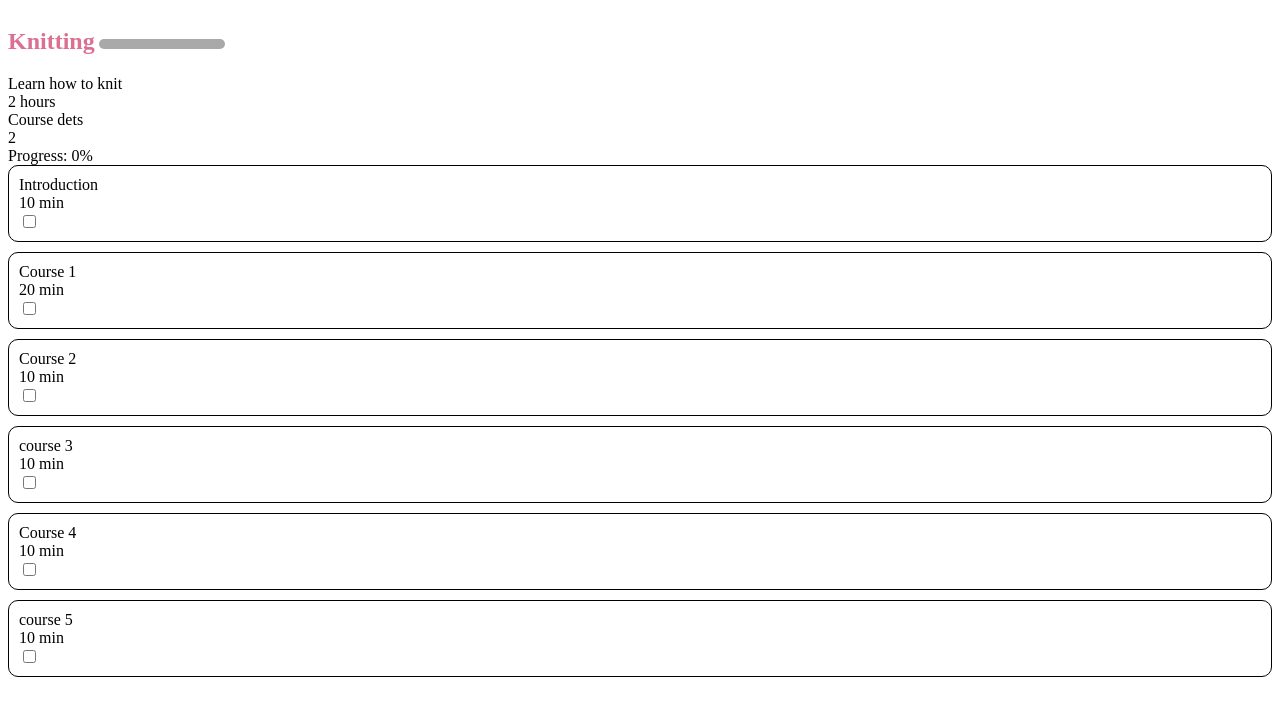
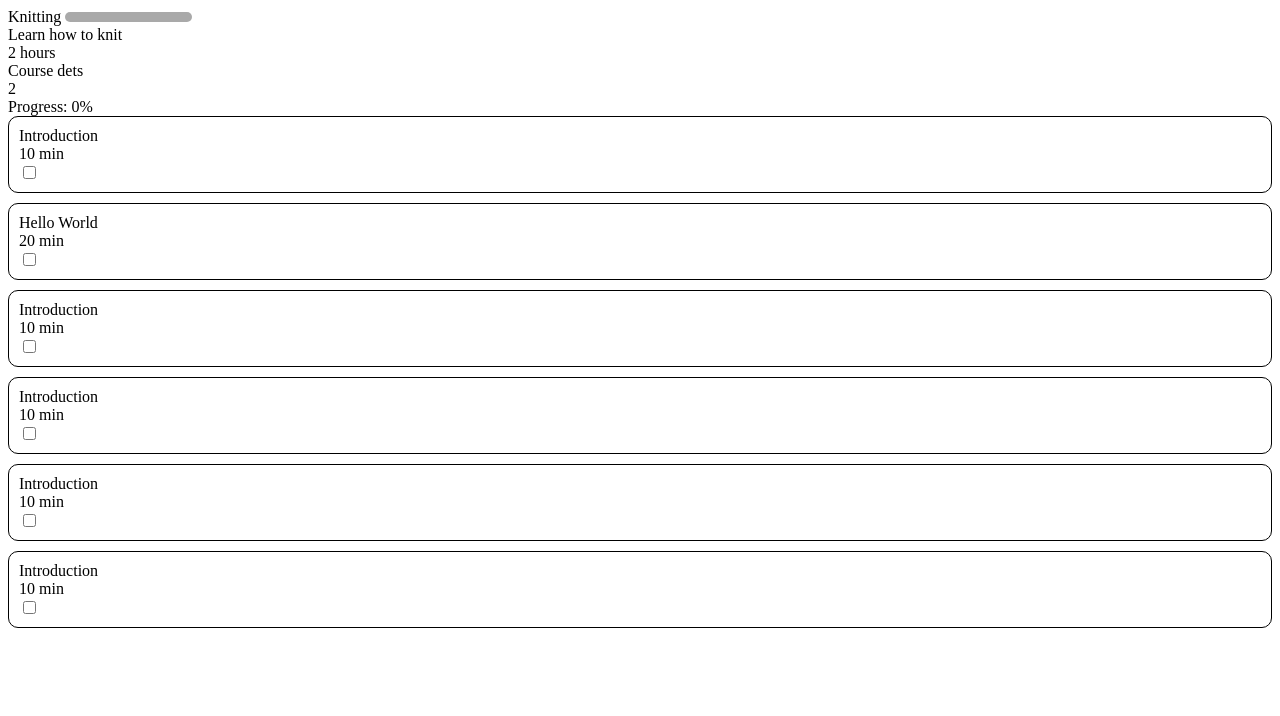
Before and after one commit to Atharv56/Codeissance_50_SyntaxEnemies, a plain HTML site: page prog.html in a window 1280 px wide. Drawn offline with Linux system fonts and the light colour scheme.

Commit message:
progress

```diff
--- a/prog.html
+++ b/prog.html
@@ -1,20 +1,20 @@
 <html lang="en">
 
 <head>
-    <link rel="stylesheet" href="./prog.css">
-    <script src="./prog.js"></script>
+    <link rel="stylesheet" href="prog.css">
+    <script src="prog.js"></script>
     <meta charset="UTF-8">
     <meta http-equiv="X-UA-Compatible" content="IE=edge">
     <meta name="viewport" content="width=device-width, initial-scale=1.0">
-    <title>Course-1</title>
+    <title>Course Page</title>
 </head>
 
 <body>
     <!-- <div id="header">
         <header></header>
     </div> -->
-    <div id="upperHead" style="color: palevioletred;">
-        <div class="inline"><h2>Knitting</h2></div>
+    <div id="upperHead">
+        <div class="inline">Knitting</div>
         <div class="inline" id="progressBar">
             <div id="bar"></div>
         </div>
@@ -35,27 +35,27 @@
             <input id='progCheck' type='checkbox' onclick="checkBox(this)"/>
         </div>
         <div class="course">
-            <div class="courseTitle">Course 1</div>
+            <div class="courseTitle">Hello World</div>
             <div class="courseTime">20 min</div>
             <input id='progCheck' type='checkbox' onclick="checkBox(this)"/>
         </div>
         <div class="course">
-            <div class="courseTitle">Course 2</div>
+            <div class="courseTitle">Introduction</div>
             <div class="courseTime">10 min</div>
             <input id='progCheck' type='checkbox' onclick="checkBox(this)"/>
         </div>
         <div class="course">
-            <div class="courseTitle">course 3</div>
+            <div class="courseTitle">Introduction</div>
             <div class="courseTime">10 min</div>
             <input id='progCheck' type='checkbox' onclick="checkBox(this)"/>
         </div>
         <div class="course">
-            <div class="courseTitle">Course 4</div>
+            <div class="courseTitle">Introduction</div>
             <div class="courseTime">10 min</div>
             <input id='progCheck' type='checkbox' onclick="checkBox(this)"/>
         </div>
         <div class="course">
-            <div class="courseTitle">course 5</div>
+            <div class="courseTitle">Introduction</div>
             <div class="courseTime">10 min</div>
             <input id='progCheck' type='checkbox' onclick="checkBox(this)"/>
         </div>
```
Also changed, not shown: prog.js (indentation only).
